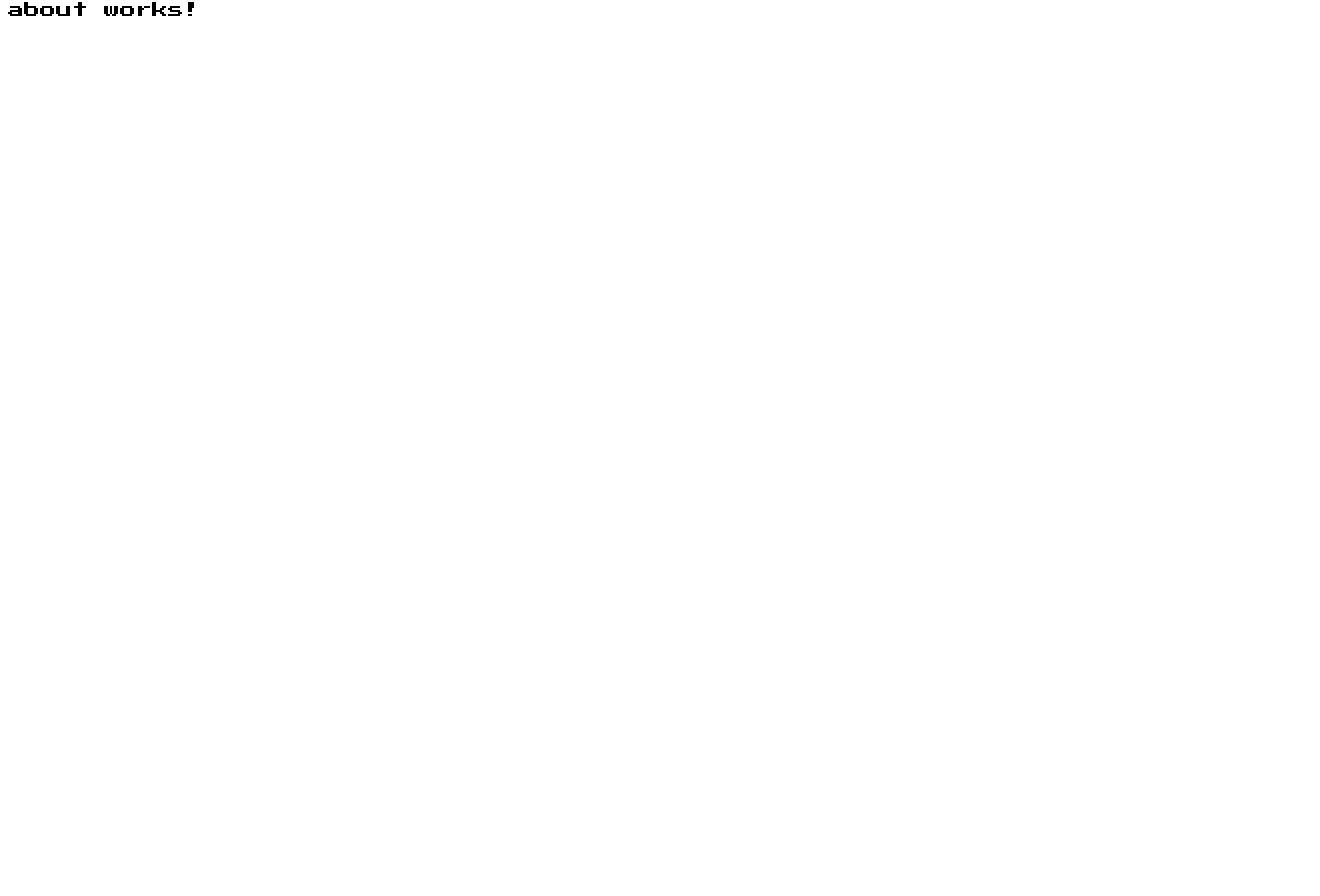
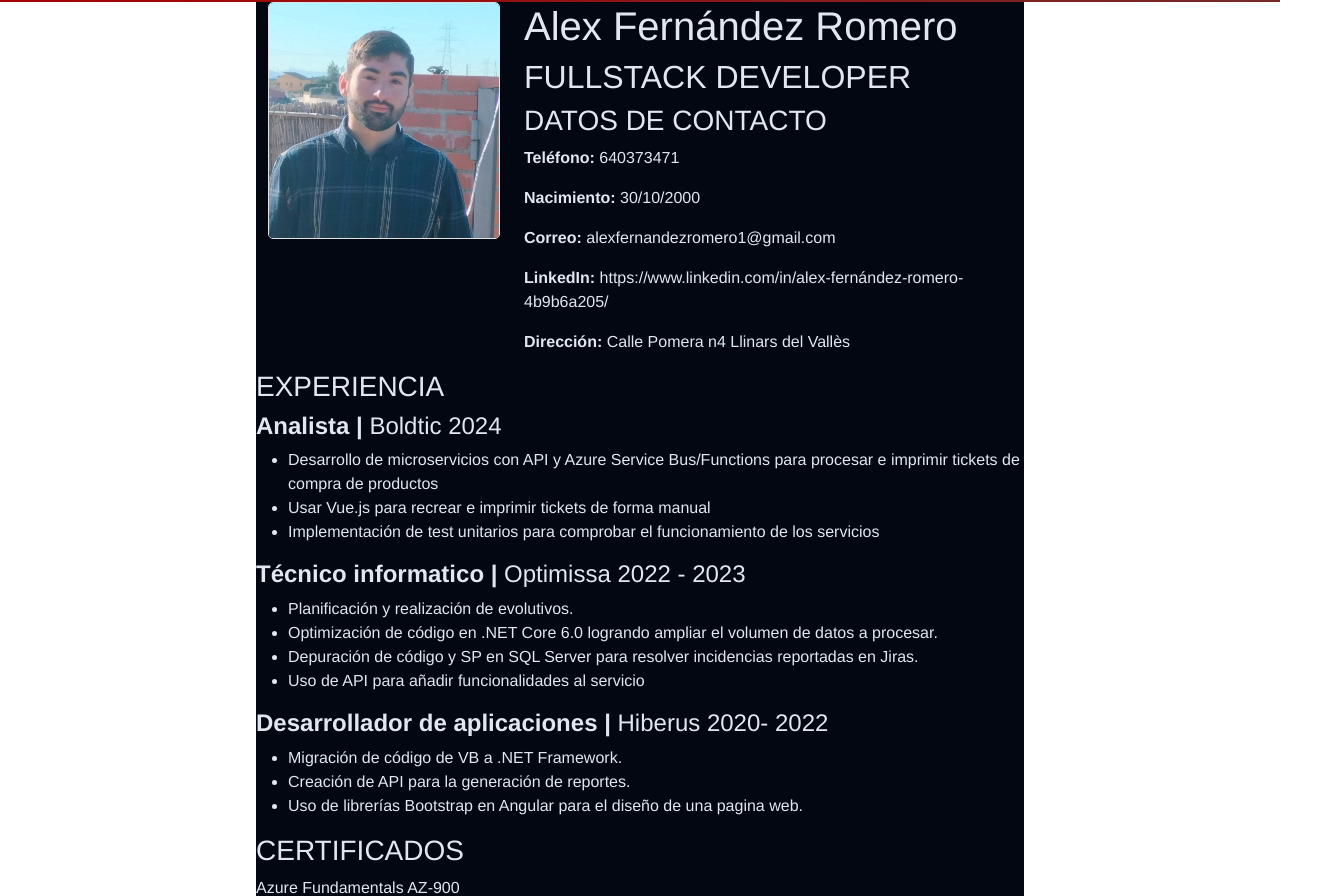
Before and after one commit to alexfernandez2000/Otaku, an Angular app: page /About in a window 1280 px wide. Shown: the part 102-998 px from the top of the page, 1320 px wide, since content can reach past the window. Before the commit the page ends 800 px from the top, so only its background shows below. Built offline with nearby package versions, Linux system fonts and the light colour scheme.

Commit message:
Curriculum temporal finalizado

```diff
--- a/angular.json
+++ b/angular.json
@@ -21,10 +21,8 @@
             ],
             "tsConfig": "tsconfig.app.json",
             "assets": [
-              {
-                "glob": "**/*",
-                "input": "public"
-              }
+              "src/favicon.ico",
+              "src/assets"
             ],
             "styles": [
               "src/styles.css"
@@ -84,10 +82,8 @@
             ],
             "tsConfig": "tsconfig.spec.json",
             "assets": [
-              {
-                "glob": "**/*",
-                "input": "public"
-              }
+              "src/favicon.ico",
+              "src/assets"
             ],
             "styles": [
               "src/styles.css"
--- a/src/app/about/about.component.css
+++ b/src/app/about/about.component.css
@@ -0,0 +1,17 @@
+.curriculum-image{
+    width: 100%;
+    height: auto;
+    border-radius: 5px;
+}
+.curriculum{
+    font-family:'Franklin Gothic Medium', 'Arial Narrow', Arial, sans-serif;
+    margin-right: 20%;
+    margin-left: 20%;
+    color: hsl(213 31% 91%);
+    background-color: hsl(224 71% 4%);
+
+}
+.curriculum a{
+    text-decoration: none;
+    color: inherit;
+}
--- a/src/app/about/about.component.html
+++ b/src/app/about/about.component.html
@@ -1 +1,98 @@
-<p>about works!</p>
+<div class="curriculum">
+    <section class="container-fluid">
+        <div class="row">
+            <!-- Columna de la imagen -->
+            <div class="col-12 col-md-4"> <!-- 4 columnas en pantallas medianas y más grandes -->
+                <img class="curriculum-image border" src="/assets/ImagenPersonal.jpg" alt="Imagen no encontrada"
+                    style="width: 100%; height: auto;">
+            </div>
+
+            <!-- Columna de texto -->
+            <div class="col-12 col-md-8"> <!-- 8 columnas en pantallas medianas y más grandes -->
+                <h1>Alex Fernández Romero</h1>
+                <h2>FULLSTACK DEVELOPER</h2>
+                <h3>DATOS DE CONTACTO</h3>
+                <p><strong>Teléfono: </strong>640373471</p>
+                <p><strong>Nacimiento: </strong>30/10/2000</p>
+                <p><strong>Correo: </strong>alexfernandezromero1&#64;gmail.com</p>
+                <p><strong>LinkedIn: </strong><a
+                        href="https://www.linkedin.com/in/alex-fernández-romero-4b9b6a205/">https://www.linkedin.com/in/alex-fernández-romero-4b9b6a205/</a>
+                </p>
+                <p><strong>Dirección: </strong><a href="https://maps.app.goo.gl/38nyiUYV42bLZPfEA">Calle Pomera n4
+                        Llinars del Vallès</a></p>
+            </div>
+        </div>
+    </section>
+    <section>
+        <h3>EXPERIENCIA</h3>
+        <h4><strong>Analista | </strong>Boldtic 2024</h4>
+        <ul>
+            <li>Desarrollo de microservicios con API y Azure Service Bus/Functions para procesar e imprimir tickets de
+                compra de productos</li>
+            <li>Usar Vue.js para recrear e imprimir tickets de forma manual</li>
+            <li>Implementación de test unitarios para comprobar el funcionamiento de los servicios</li>
+        </ul>
+        <h4><strong>Técnico informatico | </strong>Optimissa 2022 - 2023</h4>
+        <ul>
+            <li>Planificación y realización de evolutivos.</li>
+            <li>Optimización de código en .NET Core 6.0 logrando ampliar el volumen de datos a procesar.</li>
+            <li>Depuración de código y SP en SQL Server para resolver incidencias reportadas en Jiras.</li>
+            <li>Uso de API para añadir funcionalidades al servicio</li>
+        </ul>
+        <h4><strong>Desarrollador de aplicaciones | </strong>Hiberus 2020- 2022</h4>
+        <ul>
+            <li>Migración de código de VB a .NET Framework.</li>
+            <li>Creación de API para la generación de reportes.</li>
+            <li>Uso de librerías Bootstrap en Angular para el diseño de una pagina web.</li>
+        </ul>
+    </section>
+    <section>
+        <h3>CERTIFICADOS</h3>
+        <div>
+            <a href="https://www.credly.com/badges/ba079d00-78be-4e0d-961e-38e07ab0b000/public_url">Azure Fundamentals
+                AZ-900
+            </a>
+        </div>
+        <div>
+            <a href="https://drive.google.com/file/d/1qOjEbgtolmHLYuTiJ6RCNrbTwaeyX4mH/view?pli=1">Developing ASP.NET
+                MVC
+            </a>
+        </div>
+        <div>
+            <a
+                href="https://api.badgr.io/public/assertions/B9IwJE0XSvC2xrYMU-LP5g?identity__email=alexfernandezromero1%40gmail.com">Bootcamp
+                C#.NET & SQL
+            </a>
+        </div>
+    </section>
+    <section>
+        <h3>Habilidades técnicas</h3>
+        <ul>
+            <li><strong>Lenguajes: </strong>C#/SQL/Java/Javascript/html/css</li>
+            <li><strong>Bases de datos: </strong>SQL Server/CosmosDB</li>
+            <li><strong>Arquitecturas: </strong>ApiRest/MVC/TDD</li>
+            <li><strong>Herramientas: </strong>GIT/Azure</li>
+            <li><strong>Frameworks: </strong>Vue.js/.NET/.NET Core/.NET Framework/EntityFramework/Bootstrap/Blazor/Razor
+            </li>
+        </ul>
+    </section>
+    <section>
+        <h3>IDIOMAS</h3>
+        <h4>Castellano/Catalán</h4>
+        <p>Nativo</p>
+        <h4>Ingles</h4>
+        <p>A2</p>
+    </section>
+    <section>
+        <h3>FORMACION COMPLEMENTARIA</h3>
+        <h4>Bootcamp .Net(380H).2024</h4>
+        <p>Fundación Esplai</p>
+        <ul>
+            <li>Programación en C#</li>
+            <li>Base de datos SQL</li>
+            <li>Programación orientada a objetos</li>
+            <li>ASP.NET</li>
+            <li>Desarrollo Front End</li>
+        </ul>
+    </section>
+</div>
--- a/src/index.html
+++ b/src/index.html
@@ -6,6 +6,7 @@
   <base href="/">
   <meta name="viewport" content="width=device-width, initial-scale=1">
   <link rel="icon" type="image/x-icon" href="favicon.ico">
+  <link href="https://cdn.jsdelivr.net/npm/bootstrap@5.3.3/dist/css/bootstrap.min.css" rel="stylesheet" integrity="sha384-QWTKZyjpPEjISv5WaRU9OFeRpok6YctnYmDr5pNlyT2bRjXh0JMhjY6hW+ALEwIH" crossorigin="anonymous">
 </head>
 <body>
   <app-root></app-root>
--- a/src/styles.css
+++ b/src/styles.css
@@ -1,6 +1,6 @@
 /* You can add global styles to this file, and also import other style files */
 @import url('https://fonts.googleapis.com/css2?family=Press+Start+2P&display=swap');
 
-*{
+main{
     font-family: 'Press Start 2P';
 }
```
Also changed, not shown: src/assets/ImagenPersonal.jpg (added).
